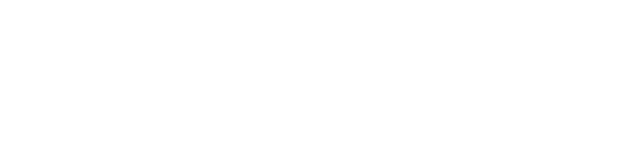
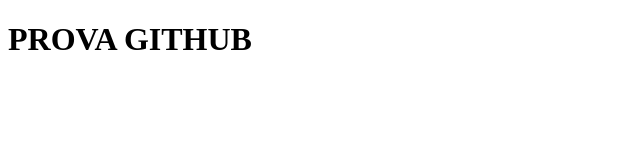
Before and after one commit to IsaacMRovira/Plantilla-, a plain HTML site: page index.html in a window 1280 px wide. Shown: the whole page, without its empty margins (0-640 px from the left). Drawn offline with Linux system fonts and the light colour scheme.

Commit message:
Update index.html

```diff
--- a/index.html
+++ b/index.html
@@ -6,6 +6,6 @@
     <title>Document</title>
 </head>
 <body>
-
+    <h1>PROVA GITHUB</h1>
 </body>
 </html>
```
